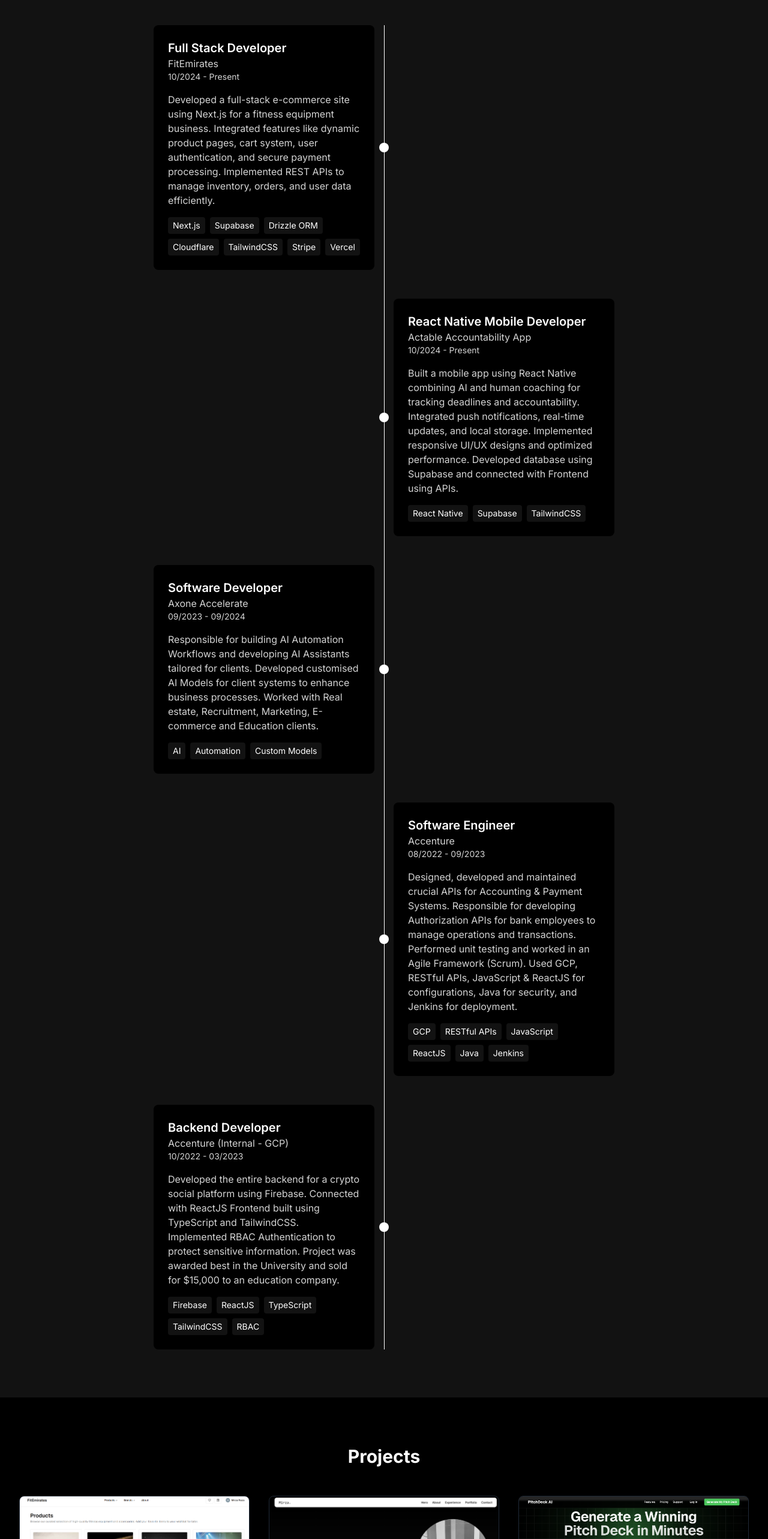
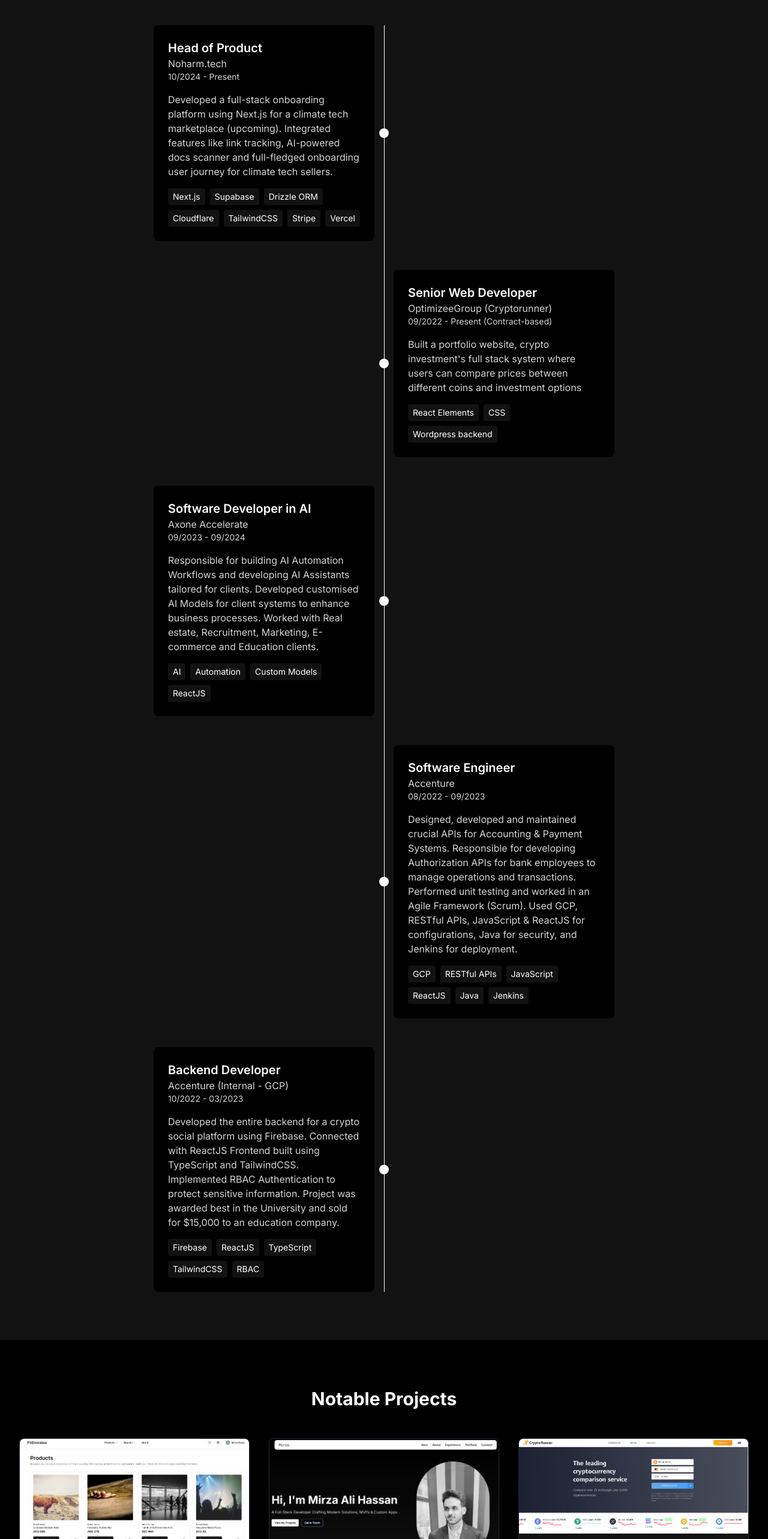
Before and after one commit to alicodes786/portfolio, a Next.js app: page / in a window 1280 px wide. Shown: the part 1378-3944 px from the top of the page at 60% size. Built offline with nearby package versions, Linux system fonts and the light colour scheme.

Commit message:
Changes to portfolio website

```diff
--- a/src/components/Experience.tsx
+++ b/src/components/Experience.tsx
@@ -5,28 +5,28 @@
 export function Experience() {
   const experiences = [
     {
-      role: "Full Stack Developer",
-      company: "FitEmirates",
+      role: "Head of Product",
+      company: "Noharm.tech",
       duration: "10/2024 - Present",
       description:
-        "Developed a full-stack e-commerce site using Next.js for a fitness equipment business. Integrated features like dynamic product pages, cart system, user authentication, and secure payment processing. Implemented REST APIs to manage inventory, orders, and user data efficiently.",
+        "Developed a full-stack onboarding platform using Next.js for a climate tech marketplace (upcoming). Integrated features like link tracking, AI-powered docs scanner and full-fledged onboarding user journey for climate tech sellers.",
       tech: ["Next.js", "Supabase", "Drizzle ORM", "Cloudflare", "TailwindCSS", "Stripe", "Vercel"],
     },
     {
-      role: "React Native Mobile Developer",
-      company: "Actable Accountability App",
-      duration: "10/2024 - Present",
+      role: "Senior Web Developer",
+      company: "OptimizeeGroup (Cryptorunner)",
+      duration: "09/2022 - Present (Contract-based)",
       description:
-        "Built a mobile app using React Native combining AI and human coaching for tracking deadlines and accountability. Integrated push notifications, real-time updates, and local storage. Implemented responsive UI/UX designs and optimized performance. Developed database using Supabase and connected with Frontend using APIs.",
-      tech: ["React Native", "Supabase", "TailwindCSS"],
+        "Built a portfolio website, crypto investment's full stack system where users can compare prices between different coins and investment options",
+      tech: ["React Elements", "CSS", "Wordpress backend"],
     },
     {
-      role: "Software Developer",
+      role: "Software Developer in AI",
       company: "Axone Accelerate",
       duration: "09/2023 - 09/2024",
       description:
         "Responsible for building AI Automation Workflows and developing AI Assistants tailored for clients. Developed customised AI Models for client systems to enhance business processes. Worked with Real estate, Recruitment, Marketing, E-commerce and Education clients.",
-      tech: ["AI", "Automation", "Custom Models"],
+      tech: ["AI", "Automation", "Custom Models", "ReactJS"],
     },
     {
       role: "Software Engineer",
--- a/src/components/Portfolio.tsx
+++ b/src/components/Portfolio.tsx
@@ -1,6 +1,6 @@
 import { Button } from "@/components/ui/button"
 import { Card, CardContent } from "@/components/ui/card"
-import { ExternalLink, Github } from 'lucide-react'
+import { ExternalLink } from 'lucide-react'
 import Image from "next/image"
 import Link from "next/link"
 import { useEffect, useState } from "react"
@@ -32,20 +32,12 @@
       image: "/portfolio.png",
     },
     {
-      title: "PitchDeckAI",
-      description: "An AI-powered tool which generates pitch decks for startups allowing them to pitch it to their investors or partners, it includes templates as well.",
-      tech: ["Nextjs","Supabase","SlidesAI","OpenAI","TailwindCSS","Node.js", "Express", "MongoDB"],
-      demo: "#",
+      title: "Cryptorunner",
+      description: "An investment comparison website for cryptocurrencies, investment stocks, options and much more",
+      tech: ["React (frontend)", "TailwindCSS", "Wordpress backend", "MySQL", "PHP"],
+      demo: "https://cryptorunner.com/",
       code: "https://github.com/alicodes786/PitchDeckAI",
-      image: "/PitchDeckAI.png",
-    },
-    {
-      title: "Actable - Accountability App",
-      description: "A SaaS mobile app which helps user to track their deadlines and goals, keeping them accountable for it.",
-      tech: ["React Native","Expo","Supabase","Nativewind","SendGrid","make","Element UI"],
-      demo: "#",
-      code: "https://github.com/alicodes786/Actable",
-      image: "/actable-sample.png",
+      image: "/cryptorunner.png",
     },
     {
       title: "CrptoVerse",
@@ -65,7 +57,7 @@
   return (
     <section id="portfolio" className="py-20 px-4 sm:px-6 lg:px-8 bg-black">
       <div className="container mx-auto">
-        <h2 className="text-3xl font-bold mb-12 text-center text-white">Projects</h2>
+        <h2 className="text-3xl font-bold mb-12 text-center text-white">Notable Projects</h2>
         <div className="grid md:grid-cols-2 lg:grid-cols-3 gap-8">
           {projects.map((project, index) => (
             <Card
@@ -106,17 +98,7 @@
                       Demo
                     </Link>
                   </Button>
-                  <Button
-                    variant="outline"
-                    size="sm"
-                    className="border-white text-white hover:bg-white hover:text-black flex items-center gap-2"
-                    asChild
-                  >
-                    <Link href={project.code}>
-                      <Github className="h-4 w-4" />
-                      Code
-                    </Link>
-                  </Button>
+
                 </div>
               </CardContent>
             </Card>
```
Also changed, not shown: public/cryptorunner.png (added).
